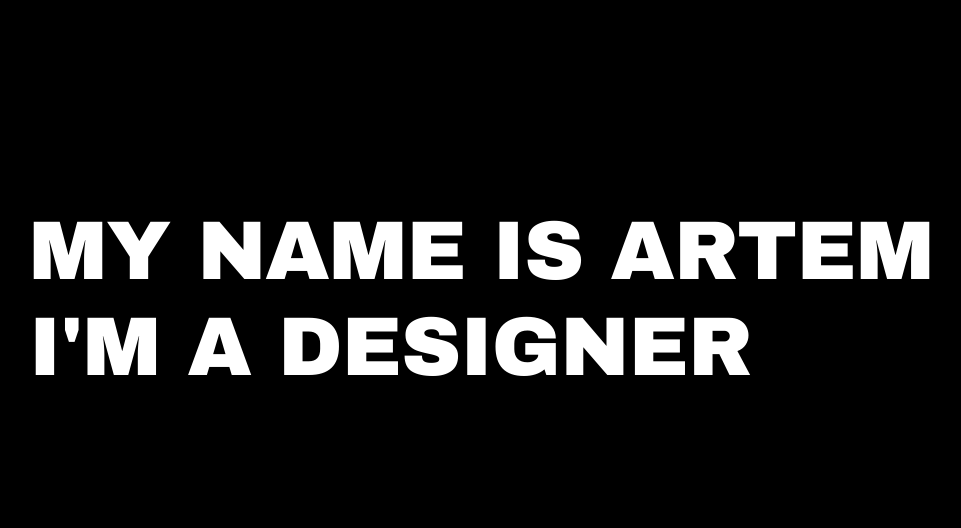
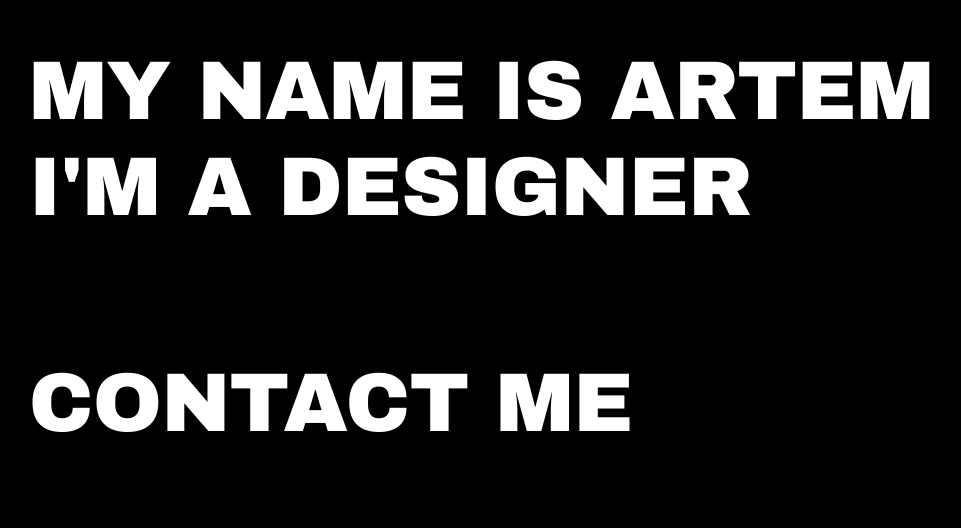
Before and after one commit to pszichovasar/pszichovasar, a Next.js app: page / in a window 1280 px wide. Shown: the part 1592-2120 px from the top of the page, without its empty margins (48-1009 px from the left). Built offline with nearby package versions, Linux system fonts and the light colour scheme.

Commit message:
update site

```diff
--- a/app/page.tsx
+++ b/app/page.tsx
@@ -143,14 +143,14 @@ export default function Home() {
       const scene1 = scene1Ref.current;
       const video = videoRef.current;
       const maskVideo = maskVideoRef.current;
-      const textEl = textRef.current;
       if (!scene1 || !video) return;
 
       const scrollY = window.pageYOffset || document.documentElement.scrollTop;
       const scene1Top = scene1.offsetTop;
       const scene1Height = scene1.offsetHeight;
 
-      let progress = (scrollY - scene1Top) / scene1Height;
+      // Рассчитываем прогресс только для движения сетки внутри Scene 1
+      let progress = (scrollY - scene1Top) / (scene1Height - window.innerHeight);
       progress = Math.min(Math.max(progress, 0), 1);
 
       trackRefs.current.forEach((track, i) => {
@@ -163,7 +163,7 @@ export default function Home() {
         }
       });
 
-      const fadeStart = 0.8;
+      const fadeStart = 0.6;
       const meOpacity = Math.max((progress - fadeStart) / (1 - fadeStart), 0);
       video.style.opacity = meOpacity.toString();
 
@@ -181,10 +181,6 @@ export default function Home() {
         };
         fadeIn();
       }
-
-      const scene1End = scene1Top + scene1Height - window.innerHeight;
-
-
     };
 
     const onScroll = () => {
@@ -430,8 +426,7 @@ export default function Home() {
 
       <main style={{ background: "black", color: "white" }}>
 
-        {/* SCENE 1 */}
-        <section ref={scene1Ref} style={{ height: "200vh", position: "relative", zIndex: 2 }}>
+        {/* SCENE 1 - Зафиксированное видео заднего плана */}
         <video
           ref={videoRef}
           src={videoSrc}
@@ -448,7 +443,9 @@ export default function Home() {
         />
         <div style={{ position: "fixed", top: 0, left: 0, width: "100vw", height: "100vh", background: "rgba(0,0,0,0.3)", zIndex: 1, pointerEvents: "none" }} />
 
-          <div style={{ position: "sticky", top: 0, height: "100vh", overflow: "hidden", display: "flex", alignItems: "center", zIndex: 2 }}>
+        {/* Трэк с горизонтальной сеткой картинок */}
+        <section ref={scene1Ref} style={{ height: "180vh", position: "relative", zIndex: 2 }}>
+          <div style={{ position: "sticky", top: 0, height: "100vh", overflow: "hidden", display: "flex", alignItems: "center" }}>
             <div ref={gridRef} className="masked-grid" style={{ gap: `${GAP}px`, paddingTop: `${GAP}px`, paddingBottom: `${GAP}px` }}>
               {rows.map((images, rowIndex) => {
                 const looped = [...images, ...images];
@@ -470,18 +467,17 @@ export default function Home() {
           </div>
         </section>
 
-        {/* SCENE 2 */}
-        {/* height: auto или fixed padding, чтобы задать пространство вокруг текста */}
-        <section style={{ minHeight: "100vh", position: "relative", zIndex: 3, background: "transparent", display: "flex", alignItems: "center" }}>
+        {/* SCENE 2 - Текст. Теперь он идет сразу за сеткой в нормальном потоке документа */}
+        <section style={{ minHeight: "100vh", position: "relative", zIndex: 3, background: "black", display: "flex", alignItems: "center" }}>
           <div
             ref={textRef}
             style={{
               width: "100%",
-              padding: "10vh clamp(20px, 6vw, 80px)", /* Сделали хорошие отступы сверху и снизу */
+              padding: "12vh clamp(20px, 6vw, 80px)",
               display: "flex",
               flexDirection: "column",
               justifyContent: "flex-start",
-              opacity: 1, /* Теперь текст всегда виден и просто ждет скролла */
+              opacity: 1,
             }}
           >
             <div className="text-line" style={{ fontSize: "clamp(32px, 6.5vw, 88px)" }}>
@@ -510,7 +506,7 @@ export default function Home() {
           </div>
         </section>
 
-        <section style={{ height: "40vh", background: "#000" }} />
+        <section style={{ height: "10vh", background: "#000" }} />
       </main>
     </>
   );
```
Lines whose indentation alone changed are shown as unchanged.
